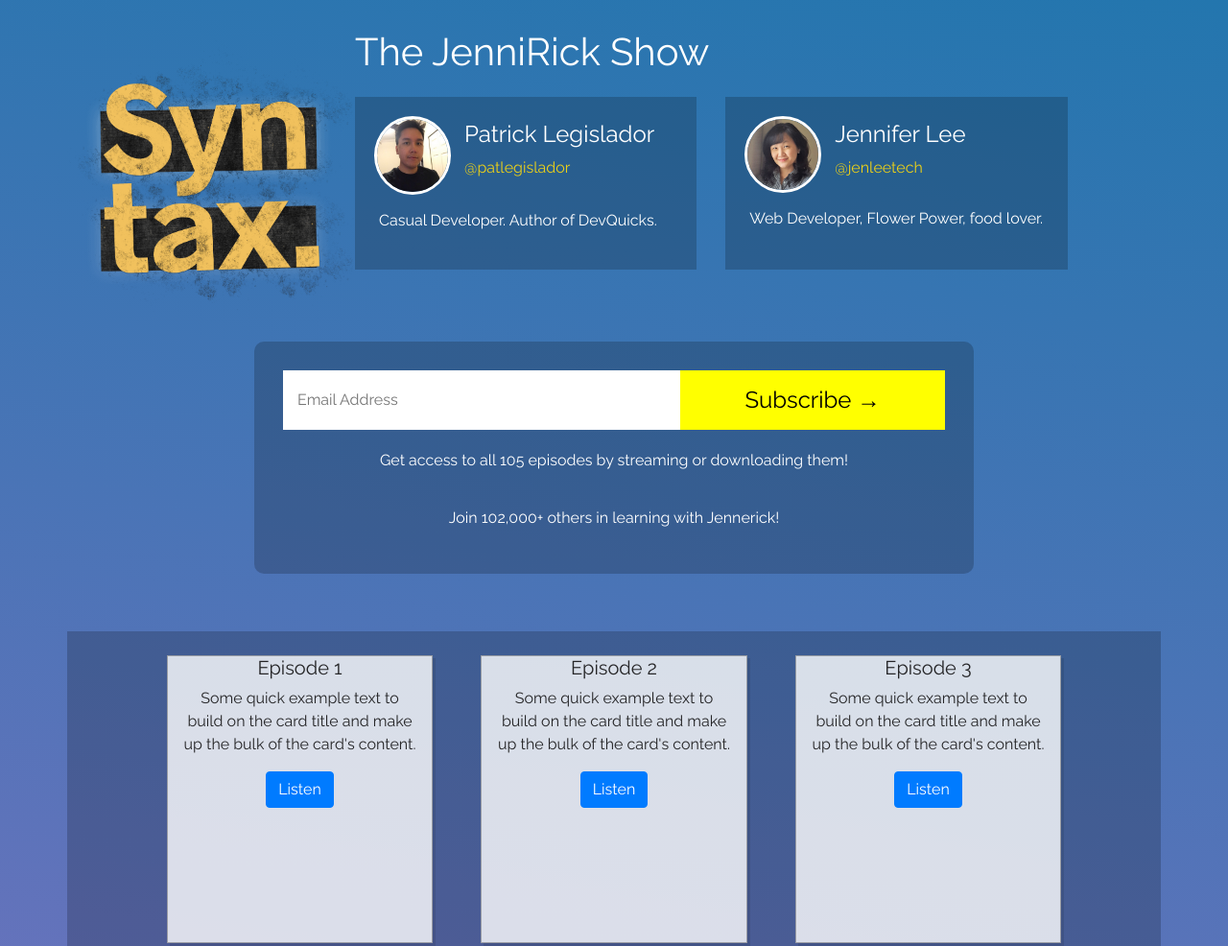
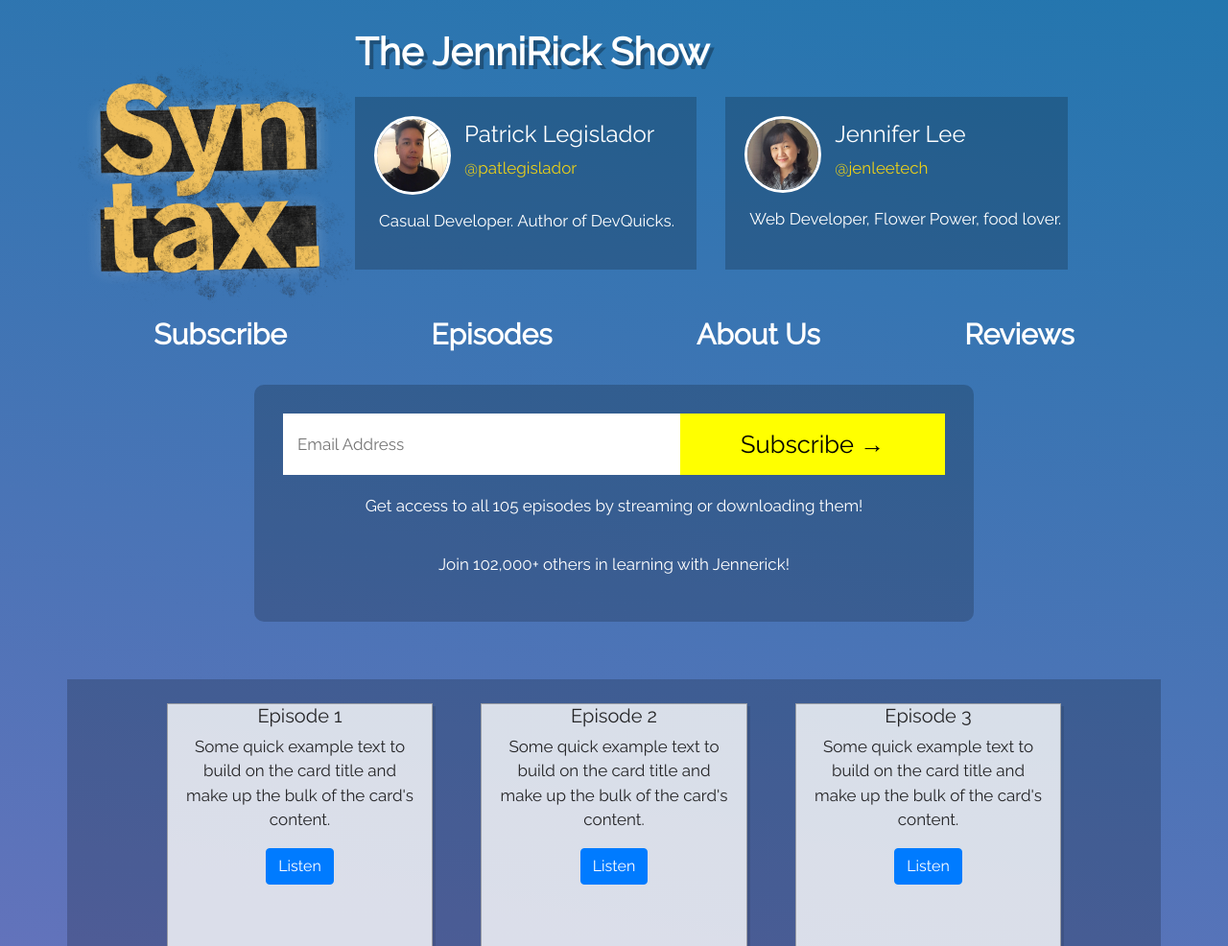
Before and after one commit to chingu-voyages/v11-toucans-team-03, a website: page index.html in a window 1280 px wide. Shown: the top 986 px of the page at 96% size. Drawn offline with nearby package versions, Linux system fonts and the light colour scheme.

Commit message:
Add navbar. Add smooth scroll.

```diff
--- a/index.html
+++ b/index.html
@@ -53,7 +53,14 @@
         </div>
     </section>
 
-    <section class="subscribe">
+    <section class="nav-bar container">
+        <a href="#subscribe">Subscribe</a>
+        <a href="#episodes">Episodes</a>
+        <a href="#podcast-info">About Us</a>
+        <a href="#reviews">Reviews</a>
+    </section>
+
+    <section class="subscribe" id="subscribe">
         <div class="subscribe-inner">
             <form class="signup">
                 <input type="email" placeholder="Email Address">
@@ -65,7 +72,7 @@
 
     </section>
 
-    <section class='episodes'>
+    <section class='episodes' id="episodes">
         <div class="episodes-inner container row justify-content-center">
             <div class="col-3 episode">
                     <div class="episode-body">
@@ -148,7 +155,7 @@
 
     </section>
 
-    <section class="podcast-info">
+    <section class="podcast-info" id="podcast-info">
         <div class="podcast-info-inner container">
             <div class="facts row justify-content-around">
                 <p class='col-3'><span>32,530</span> Listeners</p>
@@ -158,7 +165,7 @@
         </div>
     </section>
 
-    <section class="reviews">
+    <section class="reviews" id="reviews">
         <div class="reviews-inner container">
             <div class="reviews-title">
                 <p>Start a productive habit.</p>
@@ -203,7 +210,7 @@
         </div>
     </section>
 
-    <section class="footer">
+    <section class="footer" id="footer">
         <div class="footer-inner container">
             <div class="row justify-content-center">
                 <img src="resources/logo.png" alt="Syntax">
--- a/style.css
+++ b/style.css
@@ -1,11 +1,13 @@
 html {
     box-sizing: border-box;
+    scroll-behavior: smooth;
 }
 
 body {
     background: linear-gradient(-170deg, #2376ae 0%, #c16ecf 100%);
     color: #fff;
     font-family: 'Raleway', sans-serif;
+    font-size: 17px;
 }
 
 .header img {
@@ -19,7 +21,8 @@ body {
 }
 
 .tagline {
-    grid-column: span 2;
+    font-weight: 800;
+    text-shadow: 4px 4px rgba(0, 0, 0, 0.3);
 }
 
 .person {
@@ -42,6 +45,23 @@ body {
 
 .person a {
     color: #ecd018;
+}
+
+.nav-bar {
+    display: flex;
+    justify-content: space-around;
+}
+
+.nav-bar a {
+    font-size: 30px;
+    color: #fff;
+    font-weight: 600;
+    text-decoration: none;
+}
+
+.nav-bar a:hover {
+    background: rgba(0, 0, 0, 0.2);
+    transform: scale(1.2, 1.2);
 }
 
 .subscribe-inner {
```
Also changed, not shown: resources/Untitled.png (added), resources/tjrs.png (added).
